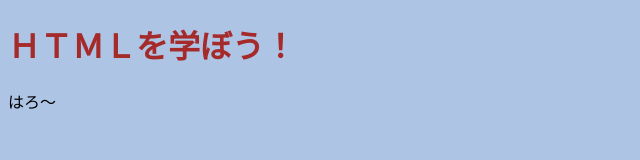
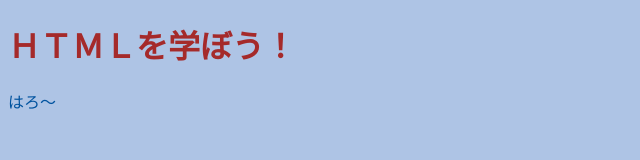
Before and after one commit to nishimura2009/my_web_page, a plain HTML site: page index.html in a window 1280 px wide. Shown: the full height of the page, 0-640 px from the left. Drawn offline with Linux system fonts and the light colour scheme.

Commit message:
少し変更

```diff
--- a/index.html
+++ b/index.html
@@ -11,6 +11,9 @@
         h1{
            color: brown;
         }
+        p{
+          color: #00539F;
+        }
     </style>
 </head>
 <body>
```
